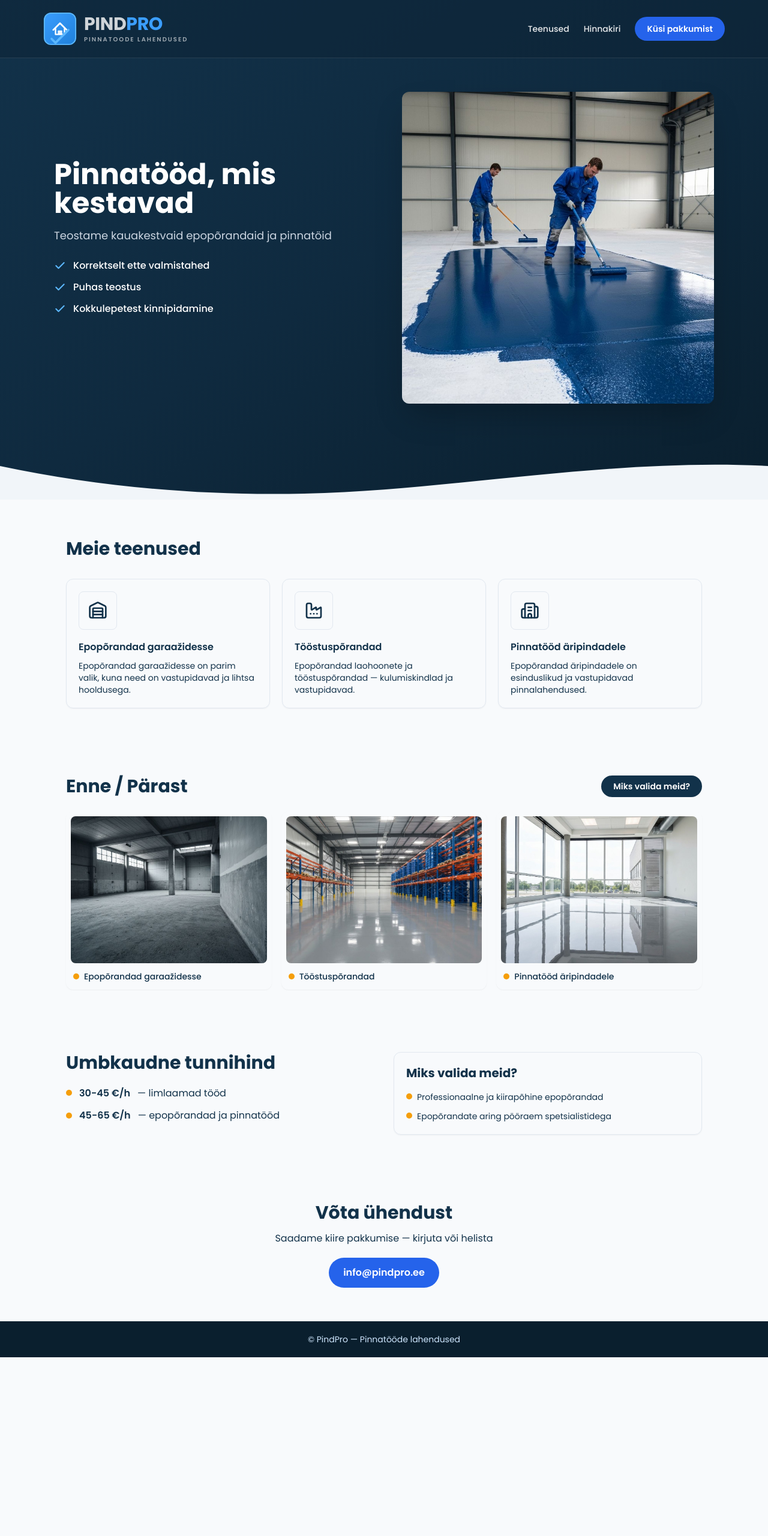
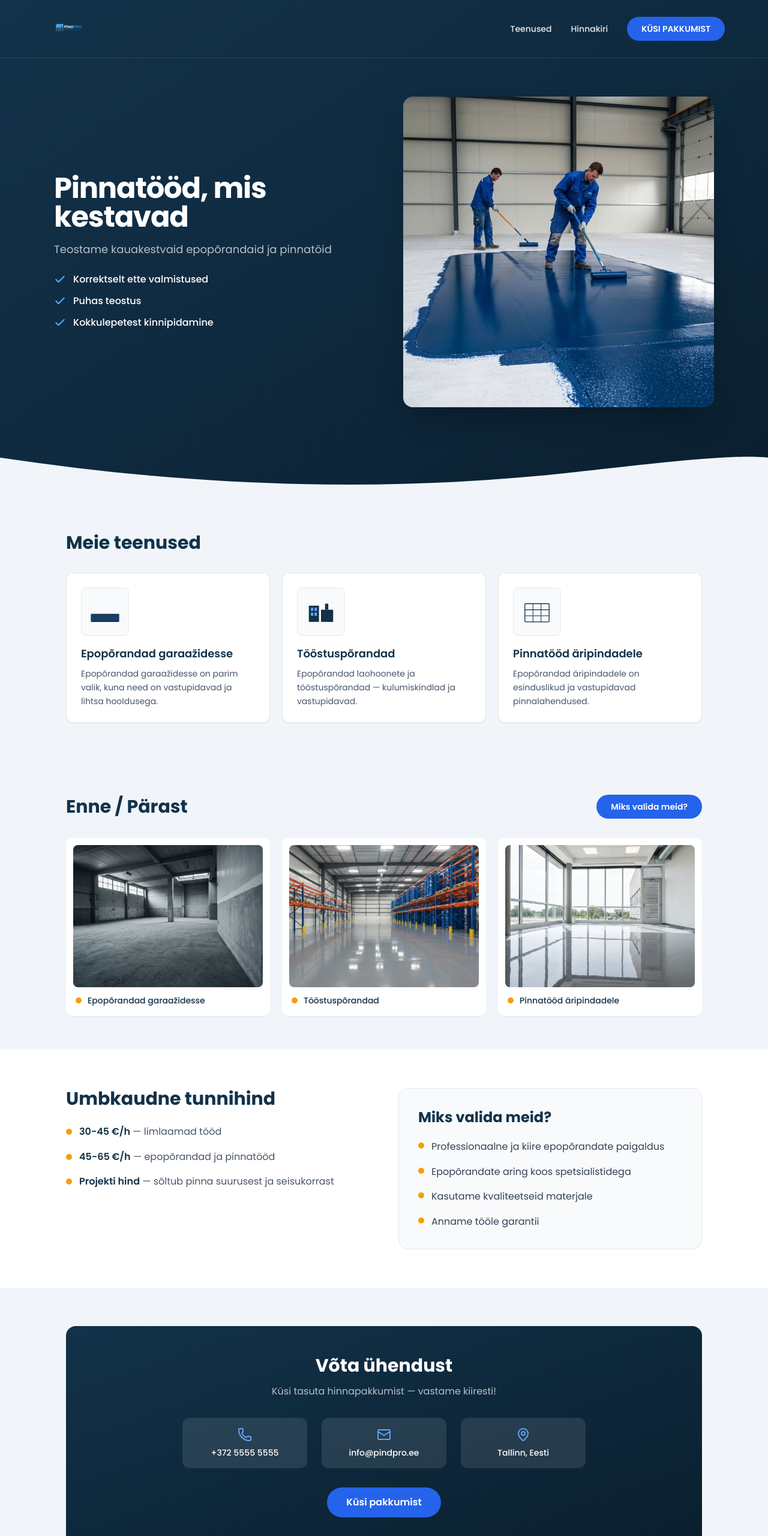
Before and after one commit to webmaker604-create/Pindpro, a Next.js app: page / in a window 1280 px wide. Shown: the top 2561 px of the page at 60% size. Before the commit the page ends 2263 px from the top, so only its background shows below. Built offline with nearby package versions, Linux system fonts and the light colour scheme.

Commit message:
feat: redesign PindPro website with new header and sections
Update mockup with new blue and white color scheme and logo.

```diff
--- a/components/contact.tsx
+++ b/components/contact.tsx
@@ -1,21 +1,49 @@
-import Link from "next/link"
+"use client"
+
+import { Phone, Mail, MapPin } from "lucide-react"
 
 export function Contact() {
   return (
-    <section id="kontakt" className="py-10 md:py-14">
-      <div className="mx-auto max-w-[1100px] px-5 text-center">
-        <h2 className="mb-3 text-2xl font-bold text-secondary md:text-3xl">
-          Võta ühendust
-        </h2>
-        <p className="mb-5 text-muted-foreground">
-          Saadame kiire pakkumise — kirjuta või helista
-        </p>
-        <Link
-          href="mailto:info@pindpro.ee"
-          className="inline-block rounded-full bg-accent px-6 py-3 font-semibold text-white transition-colors hover:bg-primary"
-        >
-          info@pindpro.ee
-        </Link>
+    <section id="kontakt" className="bg-slate-100 py-12 md:py-16">
+      <div className="mx-auto max-w-[1100px] px-5">
+        <div className="rounded-2xl bg-gradient-to-br from-[#12324a] to-[#0a1f2e] p-8 text-white md:p-12">
+          <div className="mx-auto max-w-2xl text-center">
+            <h2 className="mb-3 text-2xl font-bold md:text-3xl">
+              Võta ühendust
+            </h2>
+            <p className="mb-8 text-white/70">
+              Küsi tasuta hinnapakkumist — vastame kiiresti!
+            </p>
+
+            <div className="mb-8 grid gap-6 sm:grid-cols-3">
+              <a
+                href="tel:+37255555555"
+                className="flex flex-col items-center gap-2 rounded-xl bg-white/10 p-4 transition-colors hover:bg-white/20"
+              >
+                <Phone className="h-6 w-6 text-[#60a5fa]" />
+                <span className="text-sm font-medium">+372 5555 5555</span>
+              </a>
+              <a
+                href="mailto:info@pindpro.ee"
+                className="flex flex-col items-center gap-2 rounded-xl bg-white/10 p-4 transition-colors hover:bg-white/20"
+              >
+                <Mail className="h-6 w-6 text-[#60a5fa]" />
+                <span className="text-sm font-medium">info@pindpro.ee</span>
+              </a>
+              <div className="flex flex-col items-center gap-2 rounded-xl bg-white/10 p-4">
+                <MapPin className="h-6 w-6 text-[#60a5fa]" />
+                <span className="text-sm font-medium">Tallinn, Eesti</span>
+              </div>
+            </div>
+
+            <a
+              href="mailto:info@pindpro.ee"
+              className="inline-block rounded-full bg-[#2563eb] px-8 py-3 font-semibold text-white transition-all hover:bg-[#1d4ed8] hover:shadow-lg hover:shadow-blue-500/30"
+            >
+              Küsi pakkumist
+            </a>
+          </div>
+        </div>
       </div>
     </section>
   )
--- a/components/footer.tsx
+++ b/components/footer.tsx
@@ -1,10 +1,39 @@
+import Link from "next/link"
+import Image from "next/image"
+
 export function Footer() {
   return (
-    <footer className="bg-nav-dark py-5 text-center">
+    <footer className="bg-[#0a1f2e] py-10">
       <div className="mx-auto max-w-[1100px] px-5">
-        <p className="text-sm text-[#cfe7ff]">
-          &copy; PindPro — Pinnatööde lahendused
-        </p>
+        <div className="flex flex-col items-center gap-6 md:flex-row md:justify-between">
+          {/* Logo */}
+          <Image
+            src="/images/pindpro-logo.png"
+            alt="PindPro"
+            width={140}
+            height={40}
+            className="h-10 w-auto"
+          />
+
+          {/* Links */}
+          <nav className="flex flex-wrap justify-center gap-6">
+            <Link href="#teenused" className="text-sm text-white/70 hover:text-white">
+              Teenused
+            </Link>
+            <Link href="#hinnakiri" className="text-sm text-white/70 hover:text-white">
+              Hinnakiri
+            </Link>
+            <Link href="#kontakt" className="text-sm text-white/70 hover:text-white">
+              Kontakt
+            </Link>
+          </nav>
+        </div>
+
+        <div className="mt-8 border-t border-white/10 pt-6 text-center">
+          <p className="text-sm text-white/50">
+            © {new Date().getFullYear()} PindPro — Pinnatööde lahendused. Kõik õigused kaitstud.
+          </p>
+        </div>
       </div>
     </footer>
   )
--- a/components/gallery.tsx
+++ b/components/gallery.tsx
@@ -5,52 +5,49 @@ const galleryItems = [
   {
     image: "/images/garage-before.jpg",
     label: "Epopõrandad garaažidesse",
-    color: "bg-amber-500",
   },
   {
     image: "/images/industrial-floor.jpg",
     label: "Tööstuspõrandad",
-    color: "bg-amber-500",
   },
   {
     image: "/images/commercial-floor.jpg",
     label: "Pinnatööd äripindadele",
-    color: "bg-amber-500",
   },
 ]
 
 export function Gallery() {
   return (
-    <section className="py-8 md:py-12">
+    <section className="bg-slate-100 py-10 md:py-14">
       <div className="mx-auto max-w-[1100px] px-5">
-        <div className="mb-6 flex flex-wrap items-center justify-between gap-4">
-          <h2 className="text-2xl font-bold text-secondary md:text-3xl">
+        <div className="mb-8 flex flex-wrap items-center justify-between gap-4">
+          <h2 className="text-2xl font-bold text-[#12324a] md:text-3xl">
             Enne / Pärast
           </h2>
           <Link
             href="#kontakt"
-            className="rounded-full bg-primary px-5 py-2 text-sm font-semibold text-white transition-colors hover:bg-accent"
+            className="rounded-full bg-[#2563eb] px-6 py-2.5 text-sm font-semibold text-white transition-all hover:bg-[#1d4ed8] hover:shadow-lg hover:shadow-blue-500/25"
           >
             Miks valida meid?
           </Link>
         </div>
-        <div className="grid gap-4 sm:grid-cols-2 lg:grid-cols-3">
+        <div className="grid gap-5 sm:grid-cols-2 lg:grid-cols-3">
           {galleryItems.map((item) => (
             <figure
               key={item.label}
-              className="overflow-hidden rounded-xl bg-card p-2 shadow-sm"
+              className="group overflow-hidden rounded-xl bg-white p-3 shadow-sm transition-all hover:shadow-md"
             >
               <div className="relative aspect-[4/3] overflow-hidden rounded-lg">
                 <Image
                   src={item.image}
                   alt={item.label}
                   fill
-                  className="object-cover transition-transform duration-300 hover:scale-105"
+                  className="object-cover transition-transform duration-500 group-hover:scale-105"
                 />
               </div>
-              <figcaption className="mt-3 flex items-center gap-2 px-1 pb-1">
-                <span className={`h-2.5 w-2.5 rounded-full ${item.color}`} />
-                <span className="text-sm font-medium text-foreground">
+              <figcaption className="mt-3 flex items-center gap-2.5 px-1 pb-1">
+                <span className="h-2.5 w-2.5 rounded-full bg-amber-500" />
+                <span className="text-sm font-medium text-[#12324a]">
                   {item.label}
                 </span>
               </figcaption>
--- a/components/hero-section.tsx
+++ b/components/hero-section.tsx
@@ -2,52 +2,14 @@
 
 import Image from "next/image"
 import Link from "next/link"
-import { Check } from "lucide-react"
-
-function Logo() {
-  return (
-    <div className="flex items-center gap-3">
-      {/* Icon - Square with house and checkmark */}
-      <svg
-        viewBox="0 0 60 60"
-        fill="none"
-        xmlns="http://www.w3.org/2000/svg"
-        className="h-12 w-12 md:h-14 md:w-14"
-      >
-        {/* Rounded square background */}
-        <rect x="2" y="2" width="56" height="56" rx="12" fill="url(#iconGradient)" stroke="#5cb8ff" strokeWidth="2" />
-        {/* House roof shape */}
-        <path d="M18 32L30 20L42 32" stroke="white" strokeWidth="3" strokeLinecap="round" strokeLinejoin="round" fill="none" />
-        {/* House body hint */}
-        <path d="M22 30V40H38V30" stroke="white" strokeWidth="2.5" strokeLinecap="round" strokeLinejoin="round" fill="none" />
-        {/* Windows */}
-        <rect x="26" y="33" width="8" height="7" rx="1" fill="white" fillOpacity="0.9" />
-        {/* Checkmark */}
-        <path d="M15 48L22 55L45 32" stroke="#5cb8ff" strokeWidth="4" strokeLinecap="round" strokeLinejoin="round" />
-        <defs>
-          <linearGradient id="iconGradient" x1="0" y1="0" x2="60" y2="60" gradientUnits="userSpaceOnUse">
-            <stop stopColor="#3b9eff" />
-            <stop offset="1" stopColor="#1e7fd9" />
-          </linearGradient>
-        </defs>
-      </svg>
-      {/* Text part */}
-      <div className="flex flex-col">
-        <div className="flex items-baseline tracking-tight">
-          <span className="text-2xl font-bold text-white/80 md:text-3xl">PIND</span>
-          <span className="text-2xl font-bold text-[#3b9eff] md:text-3xl">PRO</span>
-        </div>
-        <span className="text-[9px] font-semibold tracking-[0.2em] text-white/60 md:text-[10px]">
-          PINNATOODE LAHENDUSED
-        </span>
-      </div>
-    </div>
-  )
-}
+import { Check, Menu, X } from "lucide-react"
+import { useState } from "react"
 
 export function HeroSection() {
+  const [mobileMenuOpen, setMobileMenuOpen] = useState(false)
+
   const checks = [
-    "Korrektselt ette valmistahed",
+    "Korrektselt ette valmistused",
     "Puhas teostus",
     "Kokkulepetest kinnipidamine",
   ]
@@ -56,52 +18,100 @@ export function HeroSection() {
     <div className="relative">
       {/* Full-width blue section */}
       <div className="relative bg-gradient-to-br from-[#12324a] via-[#0f2a3f] to-[#0a1f2e]">
-        {/* Header Navigation with subtle border */}
-        <header className="relative z-20 border-b border-white/10 bg-[#0d2235]/50">
+        {/* Header Navigation */}
+        <header className="relative z-20 border-b border-white/10">
           <div className="mx-auto flex max-w-[1200px] items-center justify-between px-5 py-4 md:px-8 md:py-5">
+            {/* Logo */}
             <Link href="/" className="flex items-center">
-              <Logo />
+              <Image
+                src="/images/pindpro-logo.png"
+                alt="PindPro - Pinnatoode Lahendused"
+                width={180}
+                height={50}
+                className="h-12 w-auto md:h-14"
+                priority
+              />
             </Link>
-            <nav className="flex items-center gap-4 md:gap-6">
+
+            {/* Desktop Navigation */}
+            <nav className="hidden items-center gap-8 md:flex">
               <Link
                 href="#teenused"
-                className="hidden text-sm font-medium text-white/90 transition-colors hover:text-white sm:block"
+                className="text-sm font-medium text-white/90 transition-colors hover:text-white"
               >
                 Teenused
               </Link>
               <Link
                 href="#hinnakiri"
-                className="hidden text-sm font-medium text-white/90 transition-colors hover:text-white sm:block"
+                className="text-sm font-medium text-white/90 transition-colors hover:text-white"
               >
                 Hinnakiri
               </Link>
               <Link
                 href="#kontakt"
-                className="rounded-full bg-[#2563eb] px-5 py-2.5 text-sm font-semibold text-white transition-colors hover:bg-[#1d4ed8]"
+                className="rounded-full bg-[#2563eb] px-6 py-2.5 text-sm font-semibold text-white transition-all hover:bg-[#1d4ed8] hover:shadow-lg hover:shadow-blue-500/25"
               >
-                Küsi pakkumist
+                KÜSI PAKKUMIST
               </Link>
             </nav>
+
+            {/* Mobile menu button */}
+            <button
+              onClick={() => setMobileMenuOpen(!mobileMenuOpen)}
+              className="rounded-lg p-2 text-white md:hidden"
+              aria-label="Toggle menu"
+            >
+              {mobileMenuOpen ? <X className="h-6 w-6" /> : <Menu className="h-6 w-6" />}
+            </button>
           </div>
+
+          {/* Mobile Navigation */}
+          {mobileMenuOpen && (
+            <div className="border-t border-white/10 bg-[#0a1f2e] px-5 py-4 md:hidden">
+              <nav className="flex flex-col gap-4">
+                <Link
+                  href="#teenused"
+                  className="text-sm font-medium text-white/90"
+                  onClick={() => setMobileMenuOpen(false)}
+                >
+                  Teenused
+                </Link>
+                <Link
+                  href="#hinnakiri"
+                  className="text-sm font-medium text-white/90"
+                  onClick={() => setMobileMenuOpen(false)}
+                >
+                  Hinnakiri
+                </Link>
+                <Link
+                  href="#kontakt"
+                  className="rounded-full bg-[#2563eb] px-6 py-2.5 text-center text-sm font-semibold text-white"
+                  onClick={() => setMobileMenuOpen(false)}
+                >
+                  KÜSI PAKKUMIST
+                </Link>
+              </nav>
+            </div>
+          )}
         </header>
 
         {/* Hero Content */}
-        <div className="relative z-10 px-5 pb-32 pt-10 md:px-8 md:pb-40 md:pt-14">
-          <div className="mx-auto flex max-w-[1100px] flex-col gap-8 md:flex-row md:items-center md:gap-12">
+        <div className="relative z-10 px-5 pb-28 pt-8 md:px-8 md:pb-36 md:pt-12 lg:pt-16">
+          <div className="mx-auto flex max-w-[1100px] flex-col gap-8 md:flex-row md:items-center md:gap-12 lg:gap-16">
             {/* Left side - Text content */}
             <div className="flex-1 text-white">
-              <h1 className="mb-4 text-3xl font-bold leading-tight md:text-4xl lg:text-5xl">
+              <h1 className="mb-4 text-3xl font-bold leading-tight tracking-tight md:text-4xl lg:text-5xl">
                 Pinnatööd, mis
                 <br />
                 kestavad
               </h1>
-              <p className="mb-6 text-base text-slate-300 md:text-lg">
+              <p className="mb-6 text-base text-white/70 md:text-lg">
                 Teostame kauakestvaid epopõrandaid ja pinnatöid
               </p>
-              <ul className="mb-8 space-y-3">
+              <ul className="space-y-3">
                 {checks.map((item) => (
                   <li key={item} className="flex items-center gap-3">
-                    <Check className="h-5 w-5 flex-shrink-0 text-[#5cb8ff]" strokeWidth={2.5} />
+                    <Check className="h-5 w-5 flex-shrink-0 text-[#60a5fa]" strokeWidth={2.5} />
                     <span className="text-sm font-medium md:text-base">{item}</span>
                   </li>
                 ))}
@@ -110,7 +120,7 @@ export function HeroSection() {
 
             {/* Right side - Image */}
             <div className="flex flex-1 justify-center md:justify-end">
-              <div className="relative overflow-hidden rounded-xl shadow-2xl">
+              <div className="relative overflow-hidden rounded-2xl shadow-2xl shadow-black/30">
                 <Image
                   src="/images/hero-workers.jpg"
                   alt="Töötajad epopõrandat paigaldamas"
@@ -125,16 +135,16 @@ export function HeroSection() {
         </div>
 
         {/* Bottom curved edge */}
-        <div className="absolute bottom-0 left-0 right-0 h-20 md:h-28">
+        <div className="absolute bottom-0 left-0 right-0 h-16 md:h-24">
           <svg
-            viewBox="0 0 1440 100"
+            viewBox="0 0 1440 80"
             fill="none"
             xmlns="http://www.w3.org/2000/svg"
             className="absolute bottom-0 h-full w-full"
             preserveAspectRatio="none"
           >
             <path
-              d="M0 100V50C240 90 480 100 720 85C960 70 1200 40 1440 50V100H0Z"
+              d="M0 80V30C360 70 720 80 1080 50C1260 35 1380 25 1440 30V80H0Z"
               fill="#f1f5f9"
             />
           </svg>
--- a/components/pricing.tsx
+++ b/components/pricing.tsx
@@ -1,48 +1,53 @@
-import { Check } from "lucide-react"
-
 const prices = [
   { range: "30-45 €/h", description: "limlaamad tööd" },
   { range: "45-65 €/h", description: "epopõrandad ja pinnatööd" },
+  { range: "Projekti hind", description: "sõltub pinna suurusest ja seisukorrast" },
 ]
 
 const reasons = [
-  "Professionaalne ja kiirapõhine epopõrandad",
-  "Epopõrandate aring pööraem spetsialistidega",
+  "Professionaalne ja kiire epopõrandate paigaldus",
+  "Epopõrandate aring koos spetsialistidega",
+  "Kasutame kvaliteetseid materjale",
+  "Anname tööle garantii",
 ]
 
 export function Pricing() {
   return (
-    <section id="hinnakiri" className="bg-background py-10 md:py-14">
+    <section id="hinnakiri" className="bg-white py-12 md:py-16">
       <div className="mx-auto max-w-[1100px] px-5">
-        <div className="grid gap-8 md:grid-cols-2">
+        <div className="grid gap-8 md:grid-cols-2 md:gap-12">
+          {/* Pricing */}
           <div>
-            <h2 className="mb-5 text-2xl font-bold text-secondary md:text-3xl">
+            <h2 className="mb-6 text-2xl font-bold text-[#12324a] md:text-3xl">
               Umbkaudne tunnihind
             </h2>
-            <ul className="space-y-3">
+            <ul className="space-y-4">
               {prices.map((price) => (
-                <li key={price.range} className="flex items-center gap-3">
-                  <span className="h-2.5 w-2.5 rounded-full bg-amber-500" />
-                  <span className="font-semibold text-foreground">
-                    {price.range}
-                  </span>
-                  <span className="text-muted-foreground">
-                    — {price.description}
-                  </span>
+                <li key={price.range} className="flex items-start gap-3">
+                  <span className="mt-2 h-2.5 w-2.5 flex-shrink-0 rounded-full bg-amber-500" />
+                  <div>
+                    <span className="font-semibold text-[#12324a]">
+                      {price.range}
+                    </span>
+                    <span className="text-slate-600">
+                      {" "}— {price.description}
+                    </span>
+                  </div>
                 </li>
               ))}
             </ul>
           </div>
 
-          <div className="rounded-xl border border-border bg-card p-5 shadow-sm">
-            <h3 className="mb-4 text-xl font-bold text-secondary">
+          {/* Why choose us */}
+          <div className="rounded-2xl border border-slate-200 bg-slate-50 p-6 md:p-8">
+            <h3 className="mb-5 text-xl font-bold text-[#12324a] md:text-2xl">
               Miks valida meid?
             </h3>
-            <ul className="space-y-3">
+            <ul className="space-y-4">
               {reasons.map((reason) => (
-                <li key={reason} className="flex items-start gap-2">
-                  <span className="mt-1 h-2.5 w-2.5 flex-shrink-0 rounded-full bg-amber-500" />
-                  <span className="text-sm text-foreground">{reason}</span>
+                <li key={reason} className="flex items-start gap-3">
+                  <span className="mt-1.5 h-2.5 w-2.5 flex-shrink-0 rounded-full bg-amber-500" />
+                  <span className="text-slate-700">{reason}</span>
                 </li>
               ))}
             </ul>
--- a/components/services.tsx
+++ b/components/services.tsx
@@ -1,46 +1,89 @@
-import { Warehouse, Factory, Building2 } from "lucide-react"
+import Image from "next/image"
 
 const services = [
   {
-    icon: Warehouse,
+    icon: "/images/icon-garage.svg",
     title: "Epopõrandad garaažidesse",
     description:
       "Epopõrandad garaažidesse on parim valik, kuna need on vastupidavad ja lihtsa hooldusega.",
   },
   {
-    icon: Factory,
+    icon: "/images/icon-factory.svg",
     title: "Tööstuspõrandad",
     description:
       "Epopõrandad laohoonete ja tööstuspõrandad — kulumiskindlad ja vastupidavad.",
   },
   {
-    icon: Building2,
+    icon: "/images/icon-commercial.svg",
     title: "Pinnatööd äripindadele",
     description:
       "Epopõrandad äripindadele on esinduslikud ja vastupidavad pinnalahendused.",
   },
 ]
 
+function ServiceIcon({ type }: { type: string }) {
+  if (type.includes("garage")) {
+    return (
+      <svg viewBox="0 0 80 60" fill="none" className="h-full w-full">
+        {/* Garage floor with epoxy */}
+        <rect x="5" y="35" width="70" height="20" rx="2" fill="#12324a" />
+        <rect x="5" y="38" width="70" height="14" rx="1" fill="#2563eb" opacity="0.3" />
+        {/* Epoxy layer lines */}
+        <line x1="10" y1="42" x2="70" y2="42" stroke="#12324a" strokeWidth="1.5" />
+        <line x1="10" y1="47" x2="70" y2="47" stroke="#12324a" strokeWidth="1.5" />
+      </svg>
+    )
+  }
+  if (type.includes("factory")) {
+    return (
+      <svg viewBox="0 0 80 60" fill="none" className="h-full w-full">
+        {/* Factory building */}
+        <rect x="10" y="15" width="25" height="40" fill="#12324a" />
+        <rect x="40" y="25" width="30" height="30" fill="#12324a" />
+        {/* Windows */}
+        <rect x="15" y="20" width="6" height="8" fill="#60a5fa" />
+        <rect x="24" y="20" width="6" height="8" fill="#60a5fa" />
+        <rect x="15" y="32" width="6" height="8" fill="#60a5fa" />
+        <rect x="24" y="32" width="6" height="8" fill="#60a5fa" />
+        {/* Chimney */}
+        <rect x="50" y="10" width="8" height="15" fill="#12324a" />
+      </svg>
+    )
+  }
+  // Commercial
+  return (
+    <svg viewBox="0 0 80 60" fill="none" className="h-full w-full">
+      {/* Building outline */}
+      <rect x="10" y="10" width="60" height="45" rx="2" stroke="#12324a" strokeWidth="2" fill="none" />
+      {/* Grid windows */}
+      <line x1="30" y1="10" x2="30" y2="55" stroke="#12324a" strokeWidth="1.5" />
+      <line x1="50" y1="10" x2="50" y2="55" stroke="#12324a" strokeWidth="1.5" />
+      <line x1="10" y1="25" x2="70" y2="25" stroke="#12324a" strokeWidth="1.5" />
+      <line x1="10" y1="40" x2="70" y2="40" stroke="#12324a" strokeWidth="1.5" />
+    </svg>
+  )
+}
+
 export function Services() {
   return (
-    <section id="teenused" className="bg-slate-50 py-12 md:py-16">
+    <section id="teenused" className="bg-slate-100 py-12 md:py-16">
       <div className="mx-auto max-w-[1100px] px-5">
-        <h2 className="mb-8 text-2xl font-bold text-nav md:text-3xl">
+        <h2 className="mb-8 text-2xl font-bold text-[#12324a] md:text-3xl">
           Meie teenused
         </h2>
         <div className="grid gap-5 sm:grid-cols-2 lg:grid-cols-3">
-          {services.map((service) => (
+          {services.map((service, index) => (
             <article
               key={service.title}
-              className="rounded-xl border border-border bg-card p-5 shadow-sm transition-shadow hover:shadow-md"
+              className="rounded-xl border border-slate-200 bg-white p-6 shadow-sm transition-all hover:shadow-md"
             >
-              <div className="mb-4 flex h-16 w-16 items-center justify-center rounded-lg border border-border bg-background">
-                <service.icon className="h-8 w-8 text-primary" />
+              <div className="mb-4 flex h-20 w-20 items-center justify-center rounded-lg border border-slate-200 bg-slate-50 p-3">
+                <ServiceIcon type={index === 0 ? "garage" : index === 1 ? "factory" : "commercial"} />
               </div>
-              <h3 className="mb-2 font-semibold text-foreground">
+              <h3 className="mb-2 text-lg font-semibold text-[#12324a]">
                 {service.title}
               </h3>
-              <p className="text-sm text-muted-foreground">
+              <p className="text-sm leading-relaxed text-slate-600">
                 {service.description}
               </p>
             </article>
```
